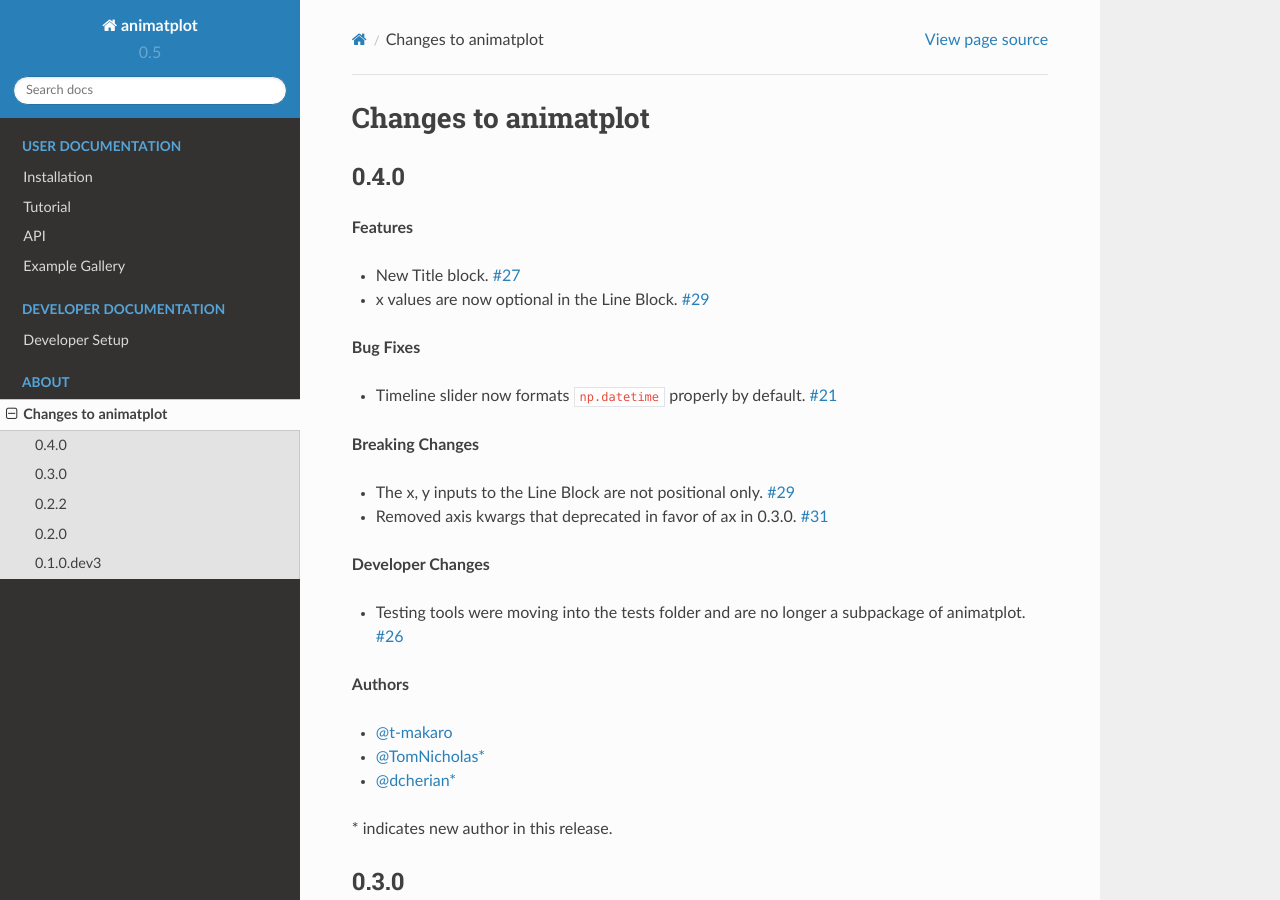
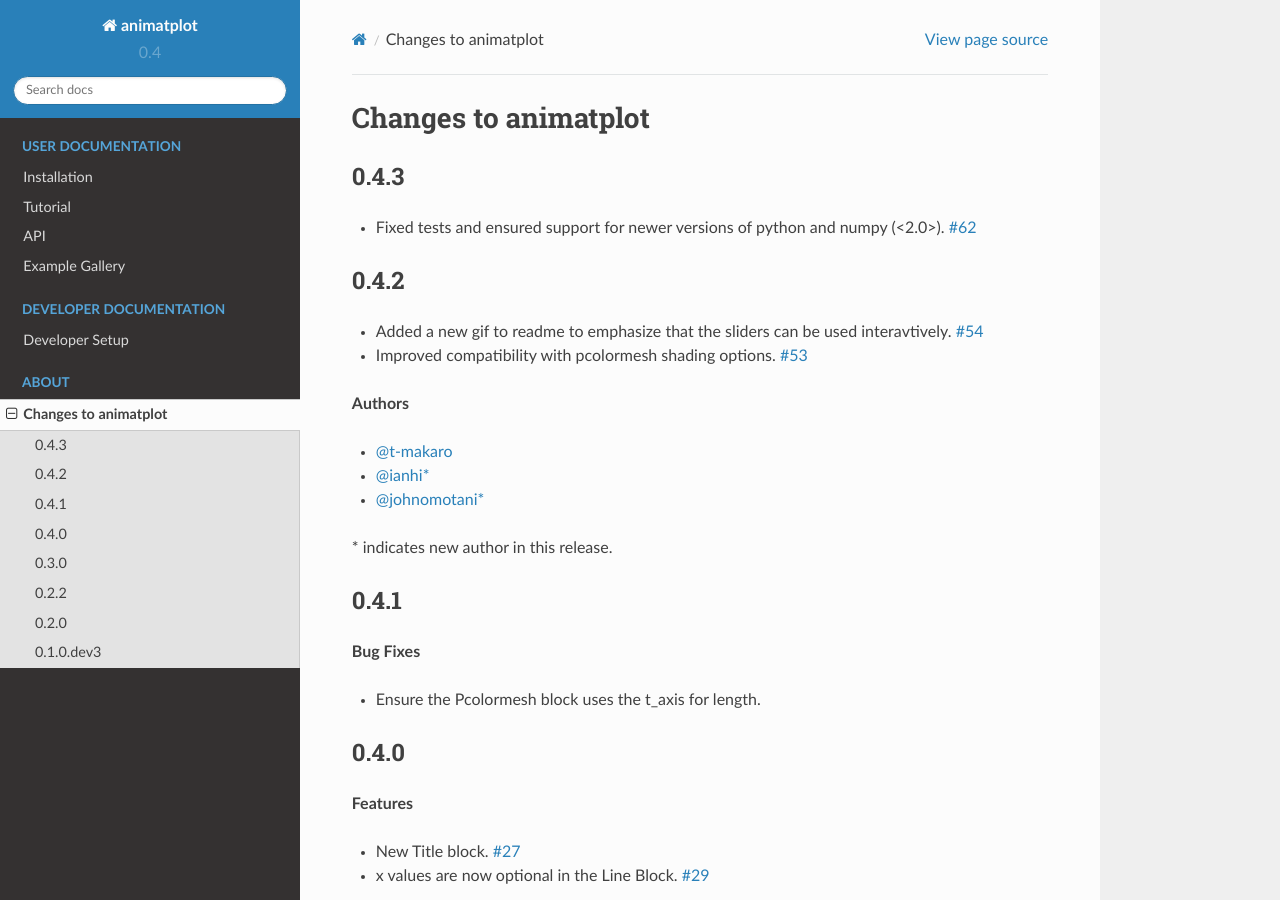
Before and after one commit to t-makaro/animatplot, a Sphinx documentation site: the page built from docs/source/changelog.rst, in a window 1280 px wide and 900 px high. Built offline with Sphinx 7.4.7 and the Read the Docs theme 2.0.0, drawn with Linux system fonts in a browser that asks for light colours; some of the changed text lies outside the part shown.

Commit message:
patches for 0.4.3 release (#63)
* patches for 0.4.3 release

* 0.4.3 patchnotes

* Fix html docs build

```diff
--- a/animatplot/_version.py
+++ b/animatplot/_version.py
@@ -1,3 +1,3 @@
-version = (0, 5, 0)
-info = '.dev1'
+version = (0, 4, 3)
+info = ''
 __version__ = '.'.join(map(str, version))+info
--- a/docs/source/changelog.rst
+++ b/docs/source/changelog.rst
@@ -2,6 +2,32 @@
 
 Changes to animatplot
 =====================
+
+0.4.3
+-----
+
+- Fixed tests and ensured support for newer versions of python and numpy (<2.0>). `#62 <https://github.com/t-makaro/animatplot/pull/62>`_
+
+0.4.2
+-----
+
+- Added a new gif to readme to emphasize that the sliders can be used interavtively. `#54 <https://github.com/t-makaro/animatplot/pull/54>`_
+- Improved compatibility with pcolormesh shading options. `#53 <https://github.com/t-makaro/animatplot/pull/53>`_
+
+**Authors**
+
+- `@t-makaro <https://github.com/t-makaro>`_
+- `@ianhi* <https://github.com/ianhi>`_
+- `@johnomotani* <https://github.com/johnomotani>`_
+
+\* indicates new author in this release.
+
+0.4.1
+-----
+
+**Bug Fixes**
+
+- Ensure the Pcolormesh block uses the t_axis for length.
 
 0.4.0
 -----
--- a/docs/source/conf.py
+++ b/docs/source/conf.py
@@ -20,7 +20,7 @@
 # -- Project information -----------------------------------------------------
 
 project = 'animatplot'
-copyright = '2018, Tyler Makaro'
+copyright = '2024, Tyler Makaro'
 author = 'Tyler Makaro'
 
 # Find the version number
@@ -69,7 +69,7 @@
 # You can specify multiple suffix as a list of string:
 #
 # source_suffix = ['.rst', '.md']
-source_suffix = ['.rst', '.ipynb']
+source_suffix = ['.rst']
 
 # The master toctree document.
 master_doc = 'index'
@@ -79,7 +79,7 @@
 #
 # This is also used if you do content translation via gettext catalogs.
 # Usually you set "language" from the command line for these cases.
-language = None
+language = 'en'
 
 # List of patterns, relative to source directory, that match files and
 # directories to ignore when looking for source files.
--- a/docs/source/gallery.rst
+++ b/docs/source/gallery.rst
@@ -11,7 +11,7 @@
 
 .. code-block:: python
 
-    %matplotlib notebook
+    %matplotlib ipympl
 
 
 .. toctree::
--- a/docs/source/installation.rst
+++ b/docs/source/installation.rst
@@ -14,4 +14,4 @@
     If matplotlib was installed with anaconda, please upgrade matplotlib to >= 2.2 with anaconda
     before installing animatplot with pip. Otherwise, pip may butcher your environment(s).
 
-If you are using jupyter lab, then install `jupyter-matplotlib <https://github.com/matplotlib/jupyter-matplotlib>`_.
+If you are using jupyter lab or notebook, then install `ipympl <https://github.com/matplotlib/ipympl>`_.
```
Also changed, not shown: README.md (+2 -2 lines), setup.py (+3 -4 lines), docs/source/tutorial/controls.ipynb, 1 other file.
